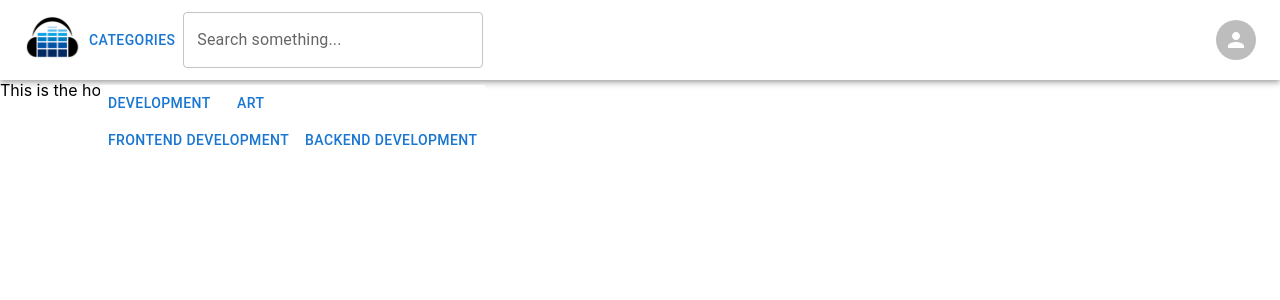
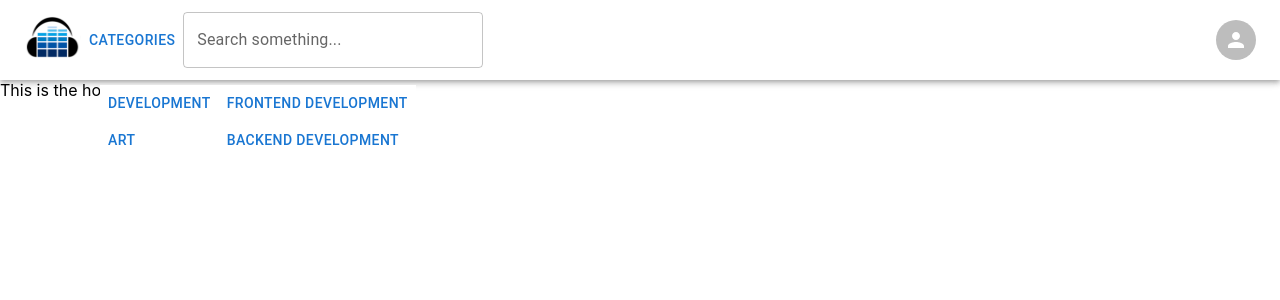
Before and after one commit to dbctoben/dbctoben.github.io, a React (Create React App) app: page / in a window 1280 px wide. Both pictures are taken after a click on the button "CATEGORIES". Shown: the top 300 px of the page. Built offline with nearby package versions, Linux system fonts and the light colour scheme.

Commit message:
fix categories popover directions

```diff
--- a/src/components/Categories/CategoriesPopover.tsx
+++ b/src/components/Categories/CategoriesPopover.tsx
@@ -17,18 +17,25 @@ const CategoriesPopover: React.FC<CategoryPopoverProps> = ({ categories }) => {
         height: '-webkit-fill-available',
         width: 'fit-content',
         backgroundColor: 'white',
+        display: { xs: 'none', md: 'flex' },
       }}
     >
-      <Box>
+      <Box sx={{ display: 'flex', flexDirection: 'column' }}>
         {categories.map((category) => (
-          <Button key={`${categoryButtonIdPrefix}${category.id}`} onMouseEnter={() => setSelectedCategory(category)}>
+          <Button
+            sx={{ justifyContent: 'flex-start' }}
+            key={`${categoryButtonIdPrefix}${category.id}`}
+            onMouseEnter={() => setSelectedCategory(category)}
+          >
             {t(category.label)}
           </Button>
         ))}
       </Box>
-      <Box>
+      <Box sx={{ display: 'flex', flexDirection: 'column' }}>
         {selectedCategory.subCategories.map((category) => (
-          <Button key={`${categoryButtonIdPrefix}${category.id}`}>{t(category.label)}</Button>
+          <Button sx={{ justifyContent: 'flex-start' }} key={`${categoryButtonIdPrefix}${category.id}`}>
+            {t(category.label)}
+          </Button>
         ))}
       </Box>
     </Box>
```
